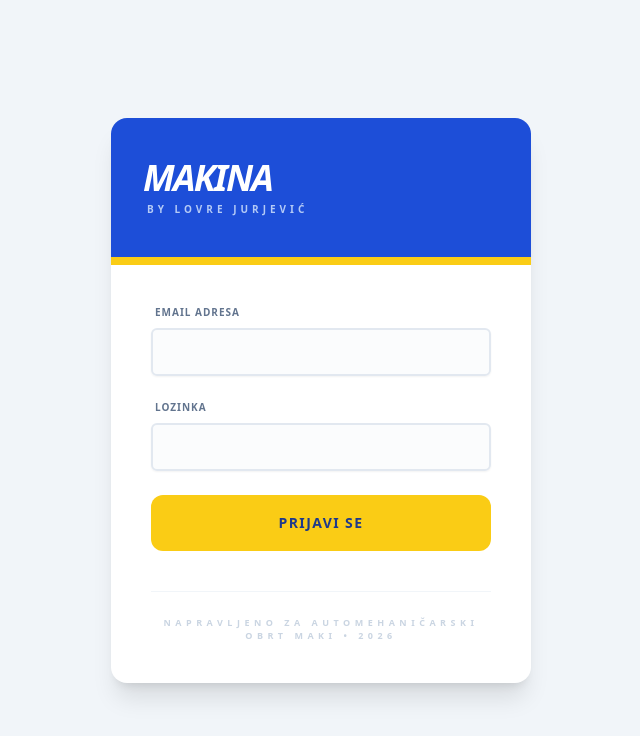
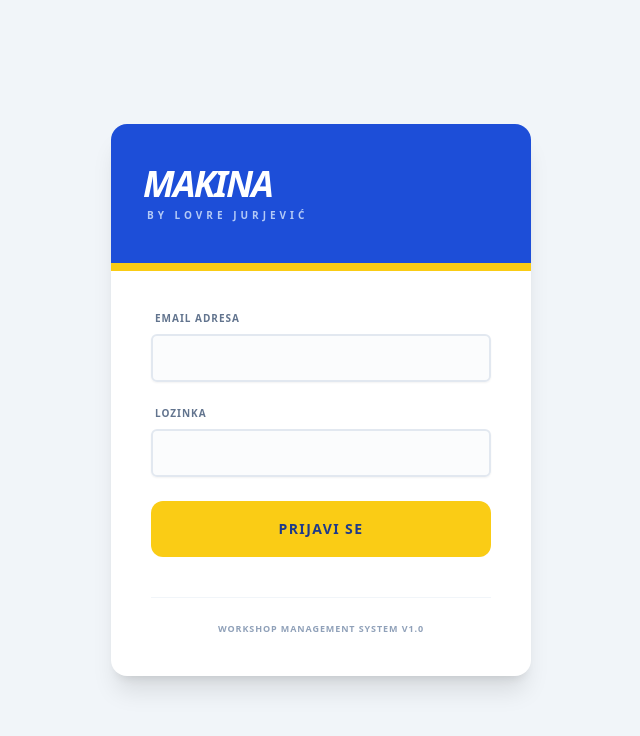
Before and after one commit to LovreJurjevic/makina, a Next.js app in the folder makina/: page /login in a window 1280 px wide. Shown: the top 736 px of the page, without its empty margins (319-959 px from the left). Built offline with nearby package versions, Linux system fonts and the light colour scheme.

Commit message:
debug npm run build

```diff
--- a/makina/app/api/search/route.ts
+++ b/makina/app/api/search/route.ts
@@ -12,7 +12,7 @@ export async function GET(request: Request) {
     // Search Clients
     const { data: clients } = await supabase
         .from("clients")
-        .select("id, name, surname")
+        .select("id, name, surname, phone_number")
         .ilike("search_name", `%${query}%`) // Matches "Vito", "Jurjević", or "Vito Jurjević"
         .limit(5);
 
--- a/makina/app/login/page.tsx
+++ b/makina/app/login/page.tsx
@@ -1,29 +1,19 @@
 'use client'
 
+import { Suspense } from 'react'
 import { useSearchParams } from 'next/navigation'
 import { Button } from "@/components/ui/button"
 import { Input } from "@/components/ui/input"
 import { Label } from "@/components/ui/label"
-import { signIn } from './actions' // Import the action
+import { signIn } from './actions'
 
-export default function LoginPage() {
+// 1. We move the logic that uses searchParams into a separate sub-component
+function LoginForm() {
   const searchParams = useSearchParams()
   const errorParam = searchParams.get('error')
   const error = errorParam === 'invalid' ? 'Pogrešan email ili lozinka.' : null
 
   return (
-    <div className="flex min-h-screen w-full items-center justify-center bg-slate-100 p-4">
-      <div className="w-full max-w-105 bg-white rounded-2xl shadow-xl overflow-hidden border-none">
-
-        <div className="workshop-header">
-          <h1 className="text-4xl font-black italic tracking-tighter">MAKINA</h1>
-          <p className="text-blue-100/80 text-[10px] font-bold uppercase tracking-[0.4em] mt-1 ml-1">
-            By Lovre Jurjević
-          </p>
-        </div>
-
-        <div className="p-10">
-          {/* CHANGE: Use the Server Action function here */}
     <form action={signIn} className="space-y-6">
       <div className="space-y-2">
         <Label className="text-[10px] font-black uppercase text-slate-500 tracking-widest ml-1">
@@ -62,9 +52,30 @@ export default function LoginPage() {
         PRIJAVI SE
       </Button>
     </form>
+  )
+}
+
+// 2. The main page provides the Suspense boundary
+export default function LoginPage() {
+  return (
+    <div className="flex min-h-screen w-full items-center justify-center bg-slate-100 p-4">
+      <div className="w-full max-w-[420px] bg-white rounded-2xl shadow-xl overflow-hidden border-none">
+
+        <div className="workshop-header p-10 bg-[#1d4ed8] text-white">
+          <h1 className="text-4xl font-black italic tracking-tighter uppercase">MAKINA</h1>
+          <p className="text-blue-100/80 text-[10px] font-bold uppercase tracking-[0.4em] mt-1 ml-1">
+            By Lovre Jurjević
+          </p>
+        </div>
+
+        <div className="p-10">
+          <Suspense fallback={<div className="text-center font-bold animate-pulse text-slate-300">Učitavanje...</div>}>
+            <LoginForm />
+          </Suspense>
+
           <div className="mt-10 pt-6 border-t border-slate-100 text-center">
-            <p className="text-[9px] font-bold text-slate-300 uppercase tracking-[0.5em]">
-              Napravljeno za automehaničarski obrt Maki • 2026
+            <p className="text-[9px] font-bold text-slate-400 uppercase tracking-widest">
+              Workshop Management System v1.0
             </p>
           </div>
         </div>
```
Lines whose indentation alone changed are shown as unchanged.
